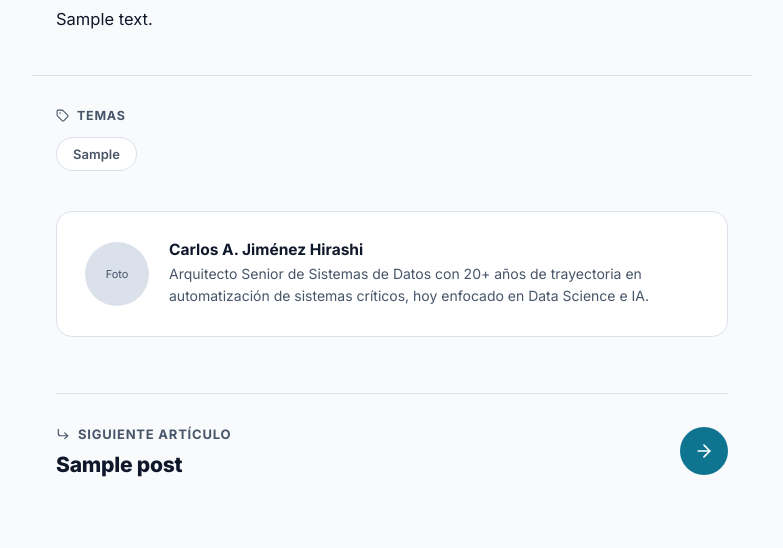
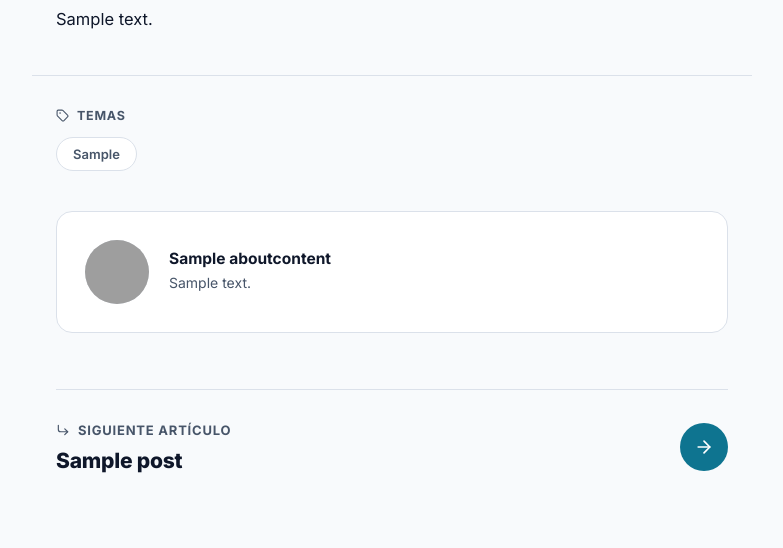
Before and after one commit to cjhirashi/portafolio, a Django app: a page that uses core/templates/core/blog_detalle.html in a window 1280 px wide. Shown: the part 917-1465 px from the top of the page, without its empty margins (248-1031 px from the left). Run offline with Django 5.2, Linux system fonts and the light colour scheme; tables that the repository leaves empty hold one stand-in row (values such as "Sample post"); grey boxes marked "Sample" are stand-in pictures; grey boxes are pictures that could not be loaded.

Commit message:
Sync blog post author card with AboutContent (name, bio, photo)
Co-Authored-By: Claude Sonnet 4.6 <noreply@anthropic.com>

```diff
--- a/core/static/core/css/blog_detalle.css
+++ b/core/static/core/css/blog_detalle.css
@@ -222,11 +222,8 @@
   border-radius: 100px;
   flex-shrink: 0;
   background: var(--border);
-  color: var(--text-secondary);
-  display: flex;
-  align-items: center;
-  justify-content: center;
-  font-size: 11px;
+  object-fit: cover;
+  display: block;
 }
 
 .bd-author-name {
--- a/core/templates/core/blog_detalle.html
+++ b/core/templates/core/blog_detalle.html
@@ -52,10 +52,10 @@
 
 <div class="bd-author-wrap">
   <div class="bd-author">
-    <div class="bd-author-avatar" aria-hidden="true">Foto</div>
+    <img src="{% static 'core/img/carlos.jpeg' %}" alt="{{ about.nombre }}" class="bd-author-avatar">
     <div>
-      <div class="bd-author-name">Carlos A. Jiménez Hirashi</div>
-      <p class="bd-author-bio">Arquitecto Senior de Sistemas de Datos con 20+ años de trayectoria en automatización de sistemas críticos, hoy enfocado en Data Science e IA.</p>
+      <div class="bd-author-name">{{ about.nombre }}</div>
+      <p class="bd-author-bio">{{ about.bio }}</p>
     </div>
   </div>
 </div>
--- a/core/views.py
+++ b/core/views.py
@@ -109,7 +109,8 @@ def blog_detalle(request, slug):
         idx = ids.index(post.pk)
         next_post = Post.objects.get(pk=ids[(idx + 1) % len(ids)])
 
-    return render(request, 'core/blog_detalle.html', {'post': post, 'next_post': next_post})
+    about = AboutContent.objects.only('nombre', 'bio').first()
+    return render(request, 'core/blog_detalle.html', {'post': post, 'next_post': next_post, 'about': about})
 
 
 def sobre_mi(request):
```
